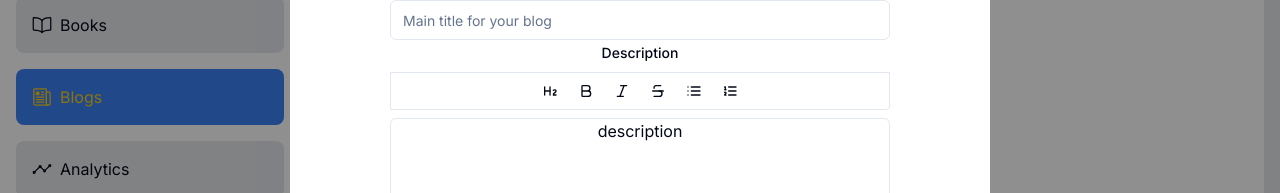
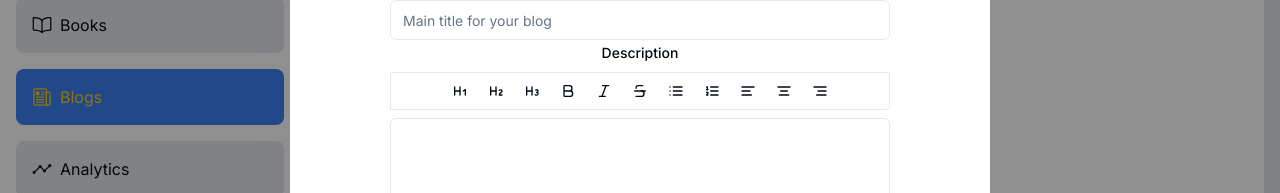
Before and after one commit to pinsoegustave/ngoga-commerce, a Next.js app: page /admin/dashboard/blogs in a window 1280 px wide. Both pictures are taken after a click on the button "Add a new blog". Shown: the part 235-428 px from the top of the page. Built offline with nearby package versions, Linux system fonts and the light colour scheme.

Commit message:
Added more toolbars in the rich text editor

```diff
--- a/components/Tiptap.tsx
+++ b/components/Tiptap.tsx
@@ -1,6 +1,7 @@
 'use client'
 import { useEditor, EditorContent } from '@tiptap/react'
 import StarterKit from '@tiptap/starter-kit'
+import TextAlign from '@tiptap/extension-text-align'
 import { Toolbar } from './Toolbar'
 import Heading from "@tiptap/extension-heading"
 
@@ -12,7 +13,10 @@ export default function Tiptap({
     onChange: any
 }) {
     const editor = useEditor({
-        extensions: [StarterKit.configure()],
+        extensions: [
+            TextAlign,
+            Heading,
+            StarterKit.configure()],
         content: description,
         immediatelyRender: false,
         editorProps: {
--- a/components/Toolbar.tsx
+++ b/components/Toolbar.tsx
@@ -1,6 +1,6 @@
 "use client"
 import { type Editor } from "@tiptap/react"
-import { Bold, Strikethrough, Italic, List, ListOrdered, Heading2 } from "lucide-react"
+import { Bold, Strikethrough, Italic, List, ListOrdered, Heading2, Heading3, Heading1, AlignCenter, AlignRight, AlignLeft } from "lucide-react"
 import { Toggle } from "./ui/toggle"
 
 
@@ -19,10 +19,28 @@ export function Toolbar({ editor }: Props) {
                 size="sm"
                 pressed={editor.isActive("heading")}
                 onPressedChange={() =>
+                    editor.chain().focus().toggleHeading({ level: 1 }).run()
+                }
+                >
+                    <Heading1 className="h-4 w-4" />
+            </Toggle>
+            <Toggle
+                size="sm"
+                pressed={editor.isActive("heading")}
+                onPressedChange={() =>
                     editor.chain().focus().toggleHeading({ level: 2 }).run()
                 }
                 >
                     <Heading2 className="h-4 w-4" />
+            </Toggle>
+            <Toggle
+                size="sm"
+                pressed={editor.isActive("heading")}
+                onPressedChange={() =>
+                    editor.chain().focus().toggleHeading({ level: 3 }).run()
+                }
+                >
+                    <Heading3 className="h-4 w-4" />
             </Toggle>
             <Toggle
                 size="sm"
@@ -69,7 +87,33 @@ export function Toolbar({ editor }: Props) {
                 >
                     <ListOrdered className="h-4 w-4" />
             </Toggle>
-
+            <Toggle
+                size="sm"
+                pressed={editor.isActive({textAlign: 'left'})}
+                onPressedChange={() =>
+                    editor.chain().focus().setTextAlign("left").run()
+                }
+                >
+                <AlignLeft className="h-4 w-4" />
+            </Toggle>
+            <Toggle
+                size="sm"
+                pressed={editor.isActive({textAlign: 'center'})}
+                onPressedChange={() =>
+                    editor.chain().focus().setTextAlign("center").run()
+                }
+                >
+                <AlignCenter className="h-4 w-4" />
+            </Toggle>
+            <Toggle
+                size="sm"
+                pressed={editor.isActive({textAlign: 'right'})}
+                onPressedChange={() =>
+                    editor.chain().focus().setTextAlign("right").run()
+                }
+                >
+                <AlignRight className="h-4 w-4" />
+            </Toggle>
         </div>
     )
 }
--- a/components/admin-panel/AddBlogPopup.tsx
+++ b/components/admin-panel/AddBlogPopup.tsx
@@ -76,7 +76,7 @@ const AddBlogPopup = ({ setOpenPopUp }: PropsType) => {
                             <FormItem>
                                 <FormLabel>Description</FormLabel>
                                 <FormControl>
-                                    <Tiptap description={field.name} onChange={field.onBlur} />
+                                    <Tiptap description={""} onChange={field.onBlur} />
                                 </FormControl>
                                 <FormMessage />
                             </FormItem>
--- a/package.json
+++ b/package.json
@@ -17,6 +17,8 @@
     "@radix-ui/react-slot": "^1.1.0",
     "@radix-ui/react-toggle": "^1.1.0",
     "@reduxjs/toolkit": "^2.2.7",
+    "@tiptap/extension-image": "^2.8.0",
+    "@tiptap/extension-text-align": "^2.8.0",
     "@tiptap/extension-text-style": "^2.8.0",
     "@tiptap/pm": "^2.8.0",
     "@tiptap/react": "^2.8.0",
```
Also changed, not shown: 1 other file (tests, documents, lock files or other folders).
